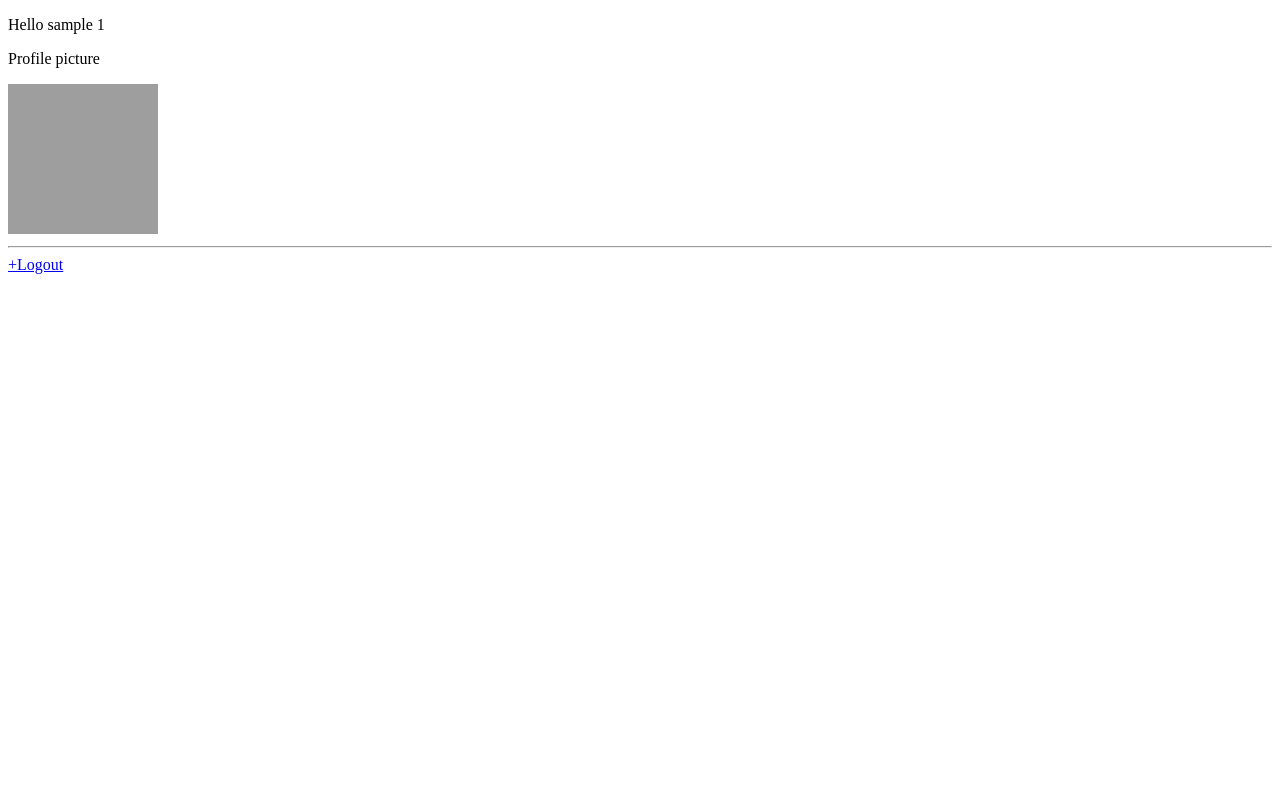
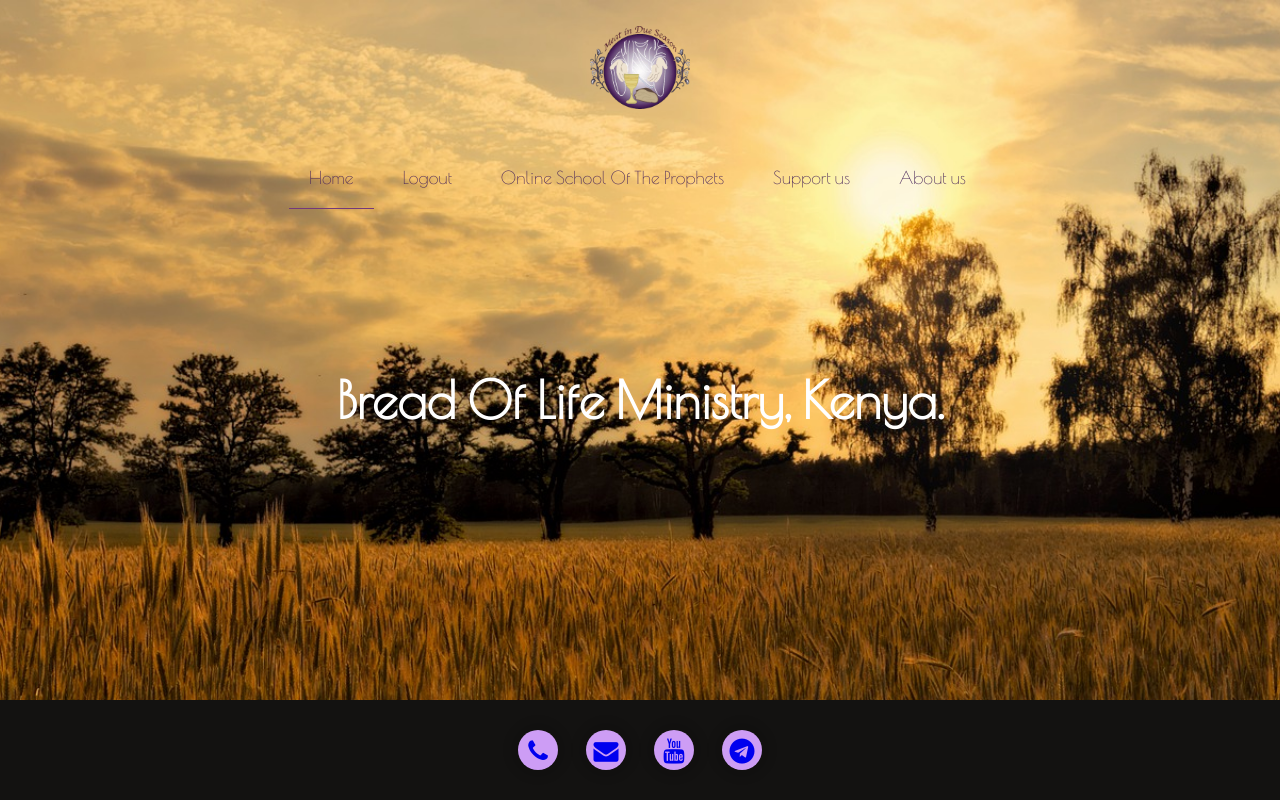
Before and after one commit to kennankole/heroku-deploy-demo, a Flask app: page / in a window 1280 px wide. Run offline with Flask 2, Linux system fonts and the light colour scheme; the visitor is signed in with stand-in values (Sample User, id 1); data comes from the database, SQL or seed files in the repository; grey boxes are pictures that could not be loaded.

Commit message:
Styling the web app.

```diff
--- a/app/auth/routes.py
+++ b/app/auth/routes.py
@@ -90,7 +90,7 @@ def logout():
     return redirect(url_for('auth.index'))
 
 
-@auth.route('/', methods=['GET'])
+@auth.route('/account', methods=['GET'])
 def index():
     return render_template('auth/account.html')
 
--- a/app/routes.py
+++ b/app/routes.py
@@ -3,6 +3,6 @@ from flask import Blueprint, render_template
 
 home = Blueprint('home', __name__)
 
-@home.route('/home', methods=['GET', 'POST'])
+@home.route('/', methods=['GET', 'POST'])
 def home_page():
     return render_template('index.html')
--- /dev/null
+++ b/app/static/index.css
@@ -0,0 +1,115 @@
+@import url('https://fonts.googleapis.com/css2?family=Poiret+One&display=swap');
+
+*{
+    margin: 0;
+    padding: 0;
+}
+
+/* background image*/
+body {
+    background-image: url("./photos/wheat-field-gc9fc78561_1280.jpg");
+    background-size: cover;
+    background-repeat: no-repeat;
+    height: 100vh;
+    background-position: center center;
+    background-attachment: fixed;
+    font-family: 'Poiret One', cursive;
+}
+/* logo image*/
+.brand {
+    text-align: center;
+    padding: 10px 10px;
+}
+.logo {
+    width: 100px;
+    margin-top: 1rem;
+}
+
+/* Navigation bar*/
+.nav {
+    text-align: center;
+    font-size: 1rem;
+    padding-left: 5px;
+    padding-right: 5px;
+    margin-top: 15px;
+}
+
+.nav-link {
+    text-decoration: none;
+    display: inline-block;
+    padding: 12px 12px;
+    color: rgb(73, 38, 90);
+    margin-right: 5px;
+}
+.nav-link:hover {
+    text-decoration: none;
+    color: rgb(46, 16, 46);
+    border-bottom: 2px solid rgb(115, 57, 123);
+}
+
+
+.nav-link.current {
+    border-bottom: 1px solid rgb(115, 57, 123);
+}
+@media (min-width: 768px) {
+    .nav {
+        font-size: 1.1rem;
+        padding: 10px;
+        padding-right: 10px;
+    }
+    .nav-link {
+        padding: 20px 20px;
+    }
+}
+
+/* Home screen*/
+.home-page{
+    position: absolute;
+    top: 50%;
+    left: 50%;
+    transform: translate(-50%, -50%);
+    color: rgb(239, 236, 240);
+}
+h1 {
+    font-size:4vw;
+    font-weight: bolder;
+    color: white;
+}
+
+/*Footer*/
+#footer-content {
+    display: flex;
+    justify-content: center;
+    align-items: center;
+    background-color: rgb(19, 18, 17);
+    position:fixed;
+    bottom:0px;
+    left:0px;
+    right:0px;
+    margin-bottom:0px;
+
+}
+
+.footer-box{
+    display: flex;
+    align-items: center;
+    justify-content: space-evenly;
+    width: 300px;
+    height: 100px;
+    font-size: 25px;
+}
+.media{
+    width: 40px; height: 40px;
+    display: flex;
+    justify-content: center;
+    align-items: center;
+    border-radius: 50%;
+    box-shadow: 0 0 8px 8px rgba(0,0,0,0.1);
+    cursor: pointer;
+    transition: all 0.2s linear;
+    background-color: rgb(205, 157, 245);
+
+}
+.media:hover{
+    transform: scale(1.5) translateY(-15px);
+}
--- a/app/static/js/test.js
+++ /dev/null
@@ -1 +0,0 @@
-let url = new URL
--- a/app/templates/auth/account.html
+++ b/app/templates/auth/account.html
@@ -1,12 +1,10 @@
-<!DOCTYPE html>
-<html lang="en">
-<head>
-    <meta charset="UTF-8">
-    <meta http-equiv="X-UA-Compatible" content="IE=edge">
-    <meta name="viewport" content="width=device-width, initial-scale=1.0">
+{% extends "base.html" %}
+
+{% block title %}
     <title>Account</title>
-</head>
-<body>
+{% endblock title %}
+
+{% block content %}
     {% if current_user.is_authenticated %}
         <p>
             Hello {{ current_user.username }}
@@ -20,6 +18,4 @@
     {% else %}
         <a href="{{ url_for('auth.login') }}">+Login</a>
     {% endif %}
-
-</body>
-</html>
+{% endblock content %}
--- /dev/null
+++ b/app/templates/base.html
@@ -0,0 +1,61 @@
+<!DOCTYPE html>
+<html lang="en">
+<head>
+    <meta charset="UTF-8">
+    <meta http-equiv="X-UA-Compatible" content="IE=edge">
+    <link rel="stylesheet" href="https://cdnjs.cloudflare.com/ajax/libs/font-awesome/4.7.0/css/font-awesome.min.css">
+    <link rel="stylesheet" href="https://cdnjs.cloudflare.com/ajax/libs/animate.css/4.1.1/animate.min.css" />
+    <link rel="stylesheet" href="{{url_for('static', filename='index.css') }}">
+    <meta name="viewport" content="width=device-width, initial-scale=1.0">
+    {% block title %}
+    <title>Bread Of Life Ministry</title>
+    {% endblock title%}
+</head>
+
+<body>
+    <div class="brand">
+        <img src="{{ url_for('static', filename='photos/logo.png' )}}" alt="" class="logo" >
+      </div>
+
+    <nav class="nav">
+        {% if current_user.is_authenticated %}
+        <a href="{{ url_for('home.home_page') }}" class="nav-link">Home</a>
+        <a href="{{ url_for('auth.logout') }}" class="nav-link">Logout</a>
+        <a href="#" class="nav-link">Online School Of The Prophets</a>
+        <a href="#" class="nav-link">Support us</a>
+        <a href="#" class="nav-link">About us</a>
+        {% else %}
+        <a href="{{ url_for('auth.login') }}" class="nav-link">Login</a>
+        {% endif %}
+    </nav>
+    <script src="{{url_for('static', filename='js/index.js') }}"></script>
+    {% block content %}
+    <div class="container">
+        <div class="home-page">
+            <h1 class="animate__animated animate__zoomIn">Bread Of Life Ministry, Kenya.</h1>
+        </div>
+    </div >
+    {% endblock content%}
+
+    <!--Footer-->
+    <footer id="footer-content">
+        <div class="footer-content">
+        <div class="footer">
+            <div class="footer-box">
+                <div class="media media1">
+                    <a href="#"><i class="fa fa-phone" aria-hidden="true"></i></a>
+                </div>
+                <div class="media media2">
+                    <a href="#"><i class="fa fa-envelope" aria-hidden="true"></i></a>
+                </div>
+                <div class="media media3">
+                    <a href="#"><i class="fa fa-youtube"></i></a>
+                </div>
+                <div class="media media4">
+                    <a href="#"><i class="fa fa-telegram" aria-hidden="true"></i></a>
+                </div>
+            </div>
+        </div>
+    </footer>
+</body>
+</html>
--- a/app/templates/index.html
+++ b/app/templates/index.html
@@ -1,18 +1 @@
-<!DOCTYPE html>
-<html lang="en">
-<head>
-    <meta charset="UTF-8">
-    <meta http-equiv="X-UA-Compatible" content="IE=edge">
-    <meta name="viewport" content="width=device-width, initial-scale=1.0">
-    <title>Bread Of Life Ministry</title>
-</head>
-<body>
-    <div class="topnav">
-        <a href="{{ url_for('auth.login') }}" class="active">Login</a>
-        <a href="{{ url_for('home.home_page') }}" class="active">Home</a>
-        {% if current_user.is_authenticated %}
-        <a href="{{ url_for('auth.logout') }}" class="active">Logout</a>
-        {% endif %}
-    </div>
-</body>
-</html>
+{% extends "base.html" %}
```
Also changed, not shown: app/static/js/index.js (+13 -79 lines), app/templates/auth/login.html (+6 -10 lines), app/static/photos/10364ae1544c6691.png (deleted), app/static/photos/112def838b90da19.jpeg (deleted), app/static/photos/c7aeb1fbeb11ed36.png (deleted), app/static/photos/logo.png (added), app/static/photos/wheat-field-gc9fc78561_1280.jpg (added), 1 other file.
